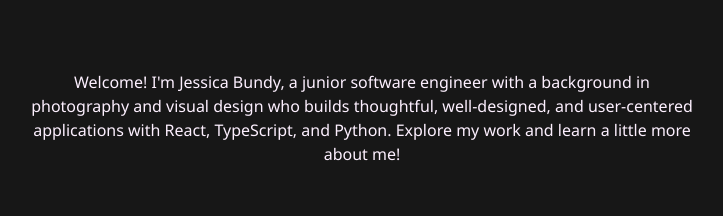
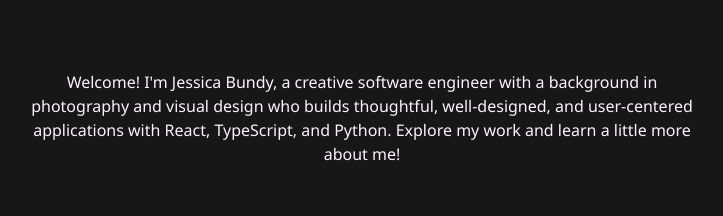
Before and after one commit to jbunds801/jbunds-portfolio-nextjs, a Next.js app: page / in a window 1280 px wide. Shown: the part 174-390 px from the top of the page, without its empty margins (278-1001 px from the left). Built offline with nearby package versions, Linux system fonts and the light colour scheme; a web font is replaced by a local one.

Commit message:
fixed typo, changed wording on homepage.

```diff
--- a/app/page.tsx
+++ b/app/page.tsx
@@ -6,7 +6,7 @@
     <>
 
       <p className="text-center mx-auto max-w-2xl mb-20 text-sm sm:text-base">
-        Welcome! I&apos;m Jessica Bundy, a junior software engineer with a background in photography and visual design who builds thoughtful,
+        Welcome! I&apos;m Jessica Bundy, a creative software engineer with a background in photography and visual design who builds thoughtful,
         well-designed, and user-centered applications with React, TypeScript, and Python. Explore my work and learn a little more about me!
       </p>
       <Header>Skills</Header>
--- a/src/data/projects.ts
+++ b/src/data/projects.ts
@@ -48,7 +48,7 @@
   {
     title: "Gear Galore",
     description:
-      "An ecommerce store using Firebase and Firestore for authentication and database services. Uses Redux for state management and cart slices, a item count manager in checkout, category selector, admin capabilities for product control, account with past orders and account controls, and simple yet effective styling.",
+      "An ecommerce store using Firebase and Firestore for authentication and database services. Uses Redux for state management and cart slices, an item count manager in checkout, category selector, admin capabilities for product control, account with past orders and account controls, and simple yet effective styling.",
     link: "https://gear-galore-jbunds.vercel.app/",
     github: "https://github.com/jbunds801/Advanced-Ecomm-Firebase.git",
   },
```
